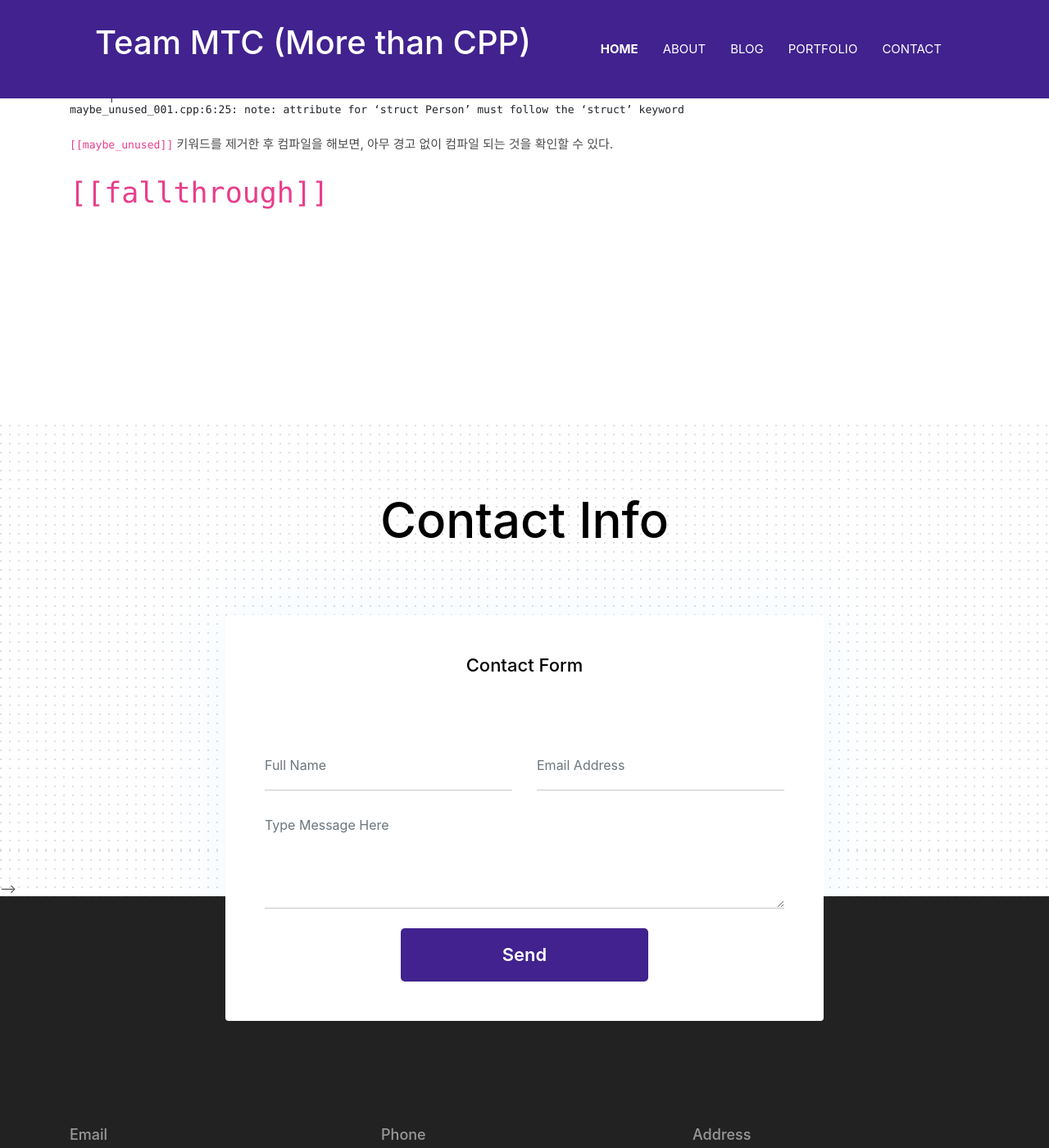
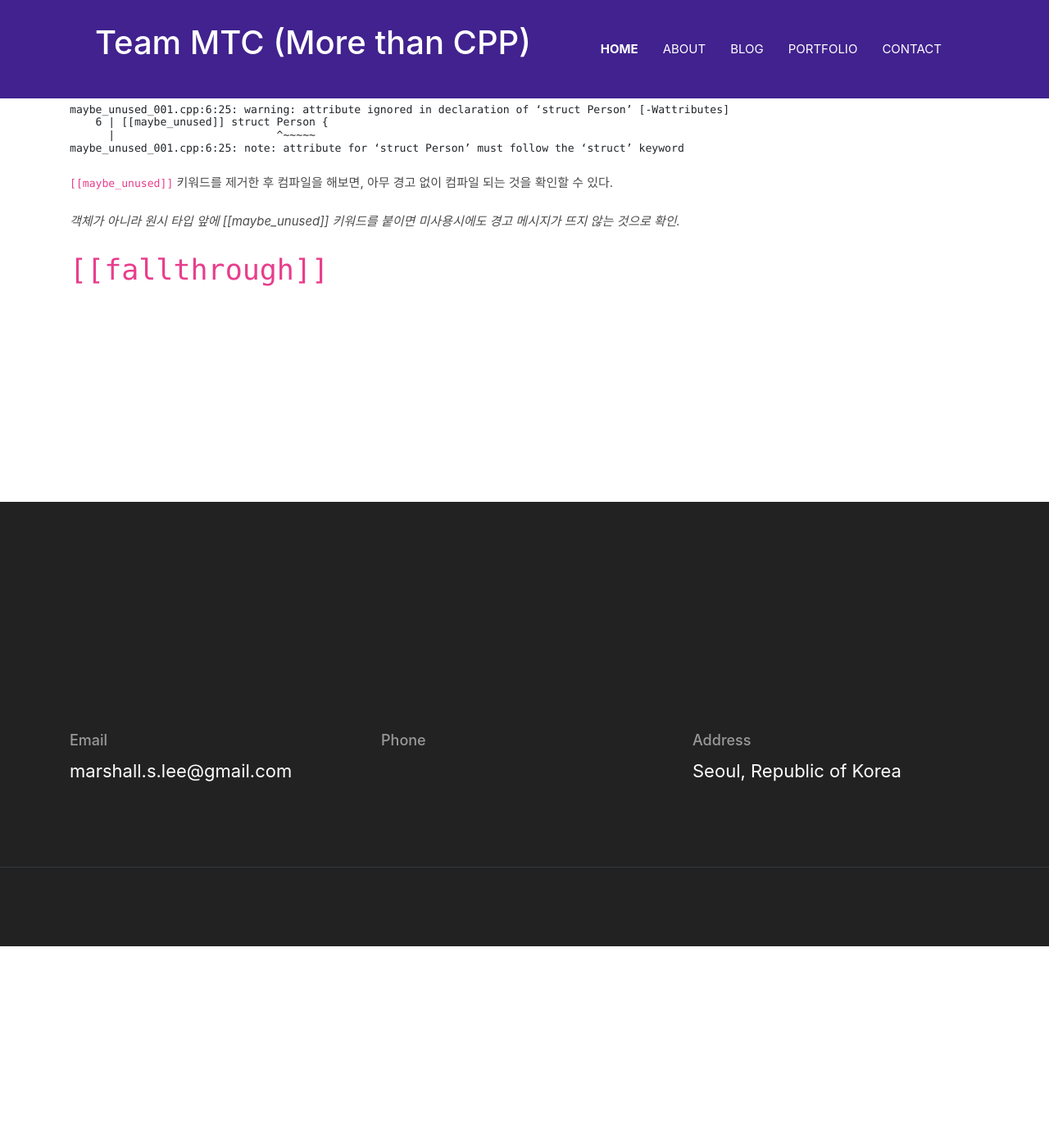
Before and after one commit to teammtc/teammtc.github.io, a Jekyll site: the page built from _posts/2024-05-30-cpp17-the-complete-guide-ch-7.md, in a window 1280 px wide and 1400 px high, scrolled down 1824 px. Shown: the whole window at 82% size. Built offline with Jekyll 4.4.1, drawn with Linux system fonts in a browser that asks for light colours; some web fonts are replaced; after the commit the page ends 2978 px from its top, so only the background shows below that; some of the changed text lies outside the part shown.

Commit message:
contact-section.html을 default.html에서 제거.

```diff
--- a/_layouts/default.html
+++ b/_layouts/default.html
@@ -12,8 +12,6 @@ layout: compress
 
   {{ content }}
 
-<!--  {% include contact-section.html %}-->
-
   {% include footer.html %}
 
 </body>
--- a/_posts/2024-05-30-cpp17-the-complete-guide-ch-7.md
+++ b/_posts/2024-05-30-cpp17-the-complete-guide-ch-7.md
@@ -4,12 +4,14 @@ title:  Chapter 7 - New Attributes and Attribute Features
 date:   2024-05-30
 image: /assets/images/blog/qt_sample.png
 author: Marshall
-tags:   [C++]
+tags:   [C++17]
 ---
 
 ## attribute
 * 함수 혹은 변수 앞에 쓰여서 컴파일 시에 특정 메시지를 생성하거나 컴파일러가 특정 동작을 수행할 수 있도록 해주는 속성.
 * return 값이 버려지는 경우 경고 발생시킴.
+
+이번 글에서는 C++17에서 새로 생긴 attribute을 소개한다.
 
 ### `[[nodiscard]]`
 * 함수의 리턴 값을 버리지 말라고 함.
@@ -78,4 +80,6 @@ maybe_unused_001.cpp:6:25: note: attribute for ‘struct Person’ must follow t
 
 `[[maybe_unused]]` 키워드를 제거한 후 컴파일을 해보면, 아무 경고 없이 컴파일 되는 것을 확인할 수 있다.
 
+*객체가 아니라 원시 타입 앞에 [[maybe_unused]] 키워드를 붙이면 미사용시에도 경고 메시지가 뜨지 않는 것으로 확인.*
+
 ### `[[fallthrough]]`
```
